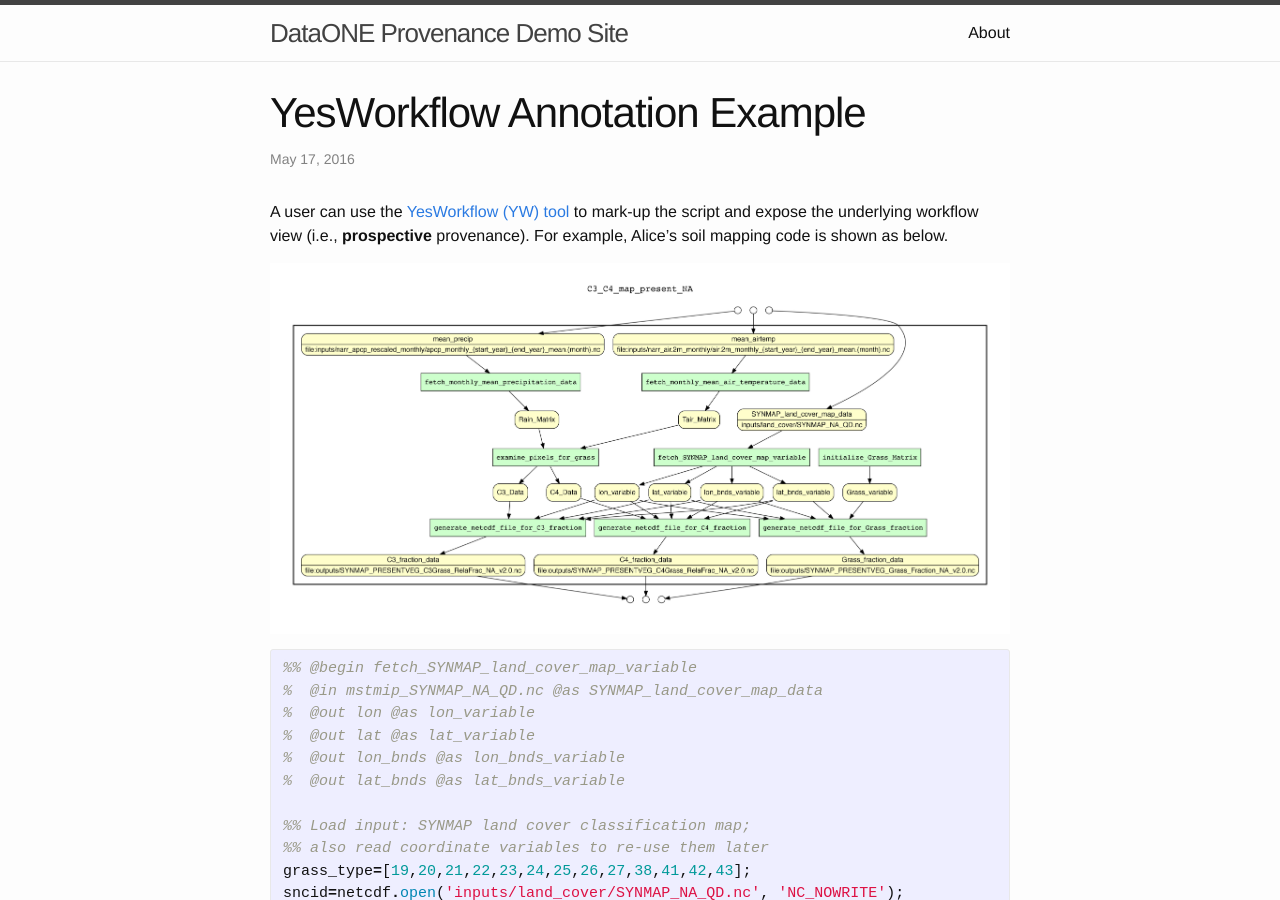
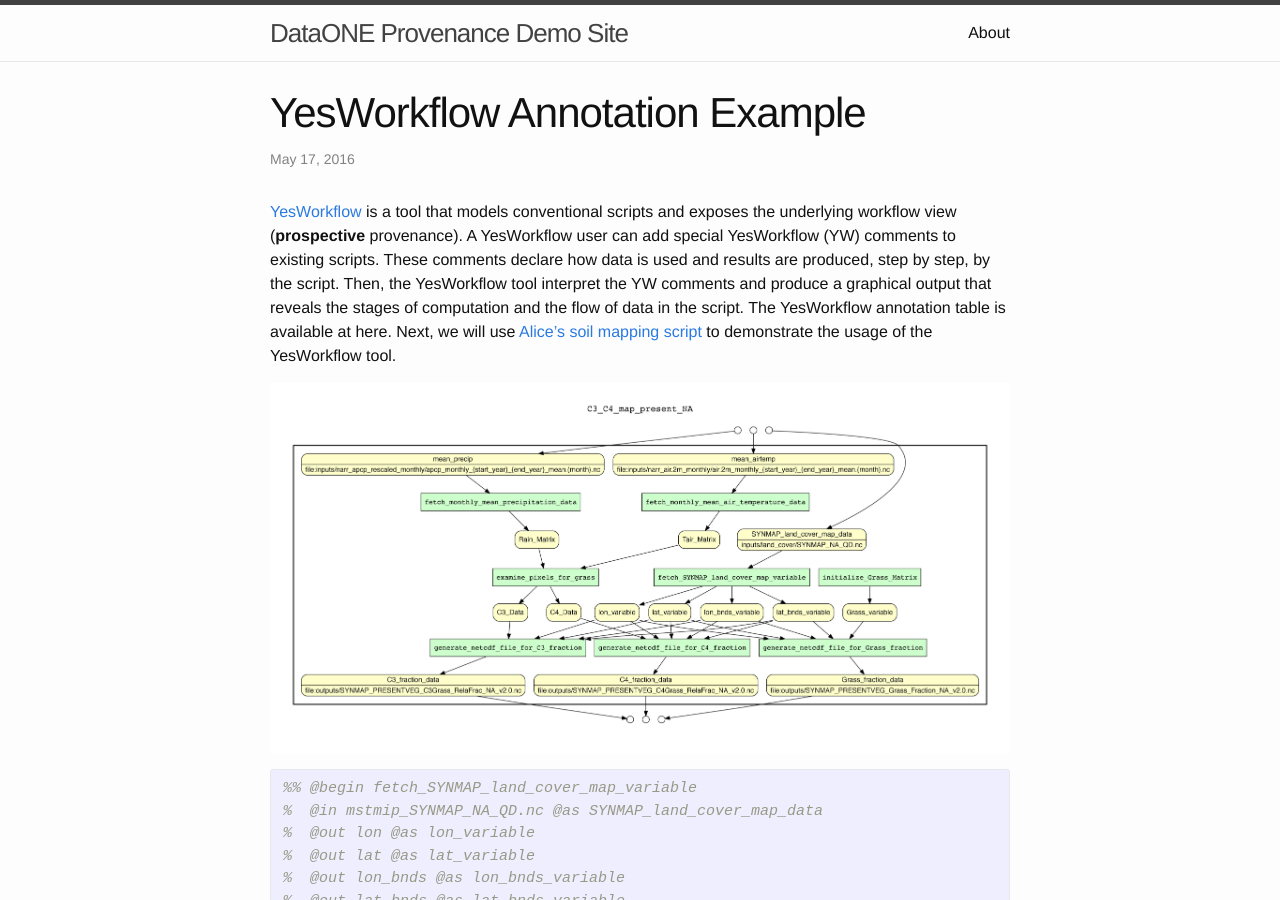
Before and after one commit to DataONEorg/provweek2016-demo, a Jekyll site: the page built from _posts/2016-05-17-YesWorkflow-Annotation-Example.markdown, in a window 1280 px wide and 900 px high. Built offline with Jekyll 4.4.1, drawn with Linux system fonts in a browser that asks for light colours.

Commit message:
Add Alice script with YW annotations and modify YesWorkflow_post

```diff
--- a/_posts/2016-05-17-YesWorkflow-Annotation-Example.markdown
+++ b/_posts/2016-05-17-YesWorkflow-Annotation-Example.markdown
@@ -4,10 +4,7 @@
 date:   2016-05-17 12:25:30 -0500
 categories: DataONE provenance
 ---
-
-A user can use the [YesWorkflow (YW) tool](https://github.com/yesworkflow-org/yw-prototypes) to mark-up the script and expose the
-underlying workflow view (i.e., **prospective** provenance). For example, Alice's soil mapping
-code is shown as below.
+[YesWorkflow](https://github.com/yesworkflow-org/yw-prototypes)  is a tool that models conventional scripts and exposes the underlying workflow view (**prospective** provenance). A YesWorkflow user can add special YesWorkflow (YW) comments to existing scripts. These comments declare how data is used and results are produced, step by step, by the script. Then, the YesWorkflow tool interpret the YW comments and produce a graphical output that reveals the stages of computation and the flow of data in the script. The YesWorkflow annotation table is available at here. Next, we will use [Alice's soil mapping script]({{site.baseurl}}/data/C3_C4_map_present_NA.m) to demonstrate the usage of the YesWorkflow tool.
 
 ![image text]({{site.baseurl}}/img/alice-yw-combined-view.jpg "YesWorkflow-annotation")
 
```
Also changed, not shown: 1 other file.
